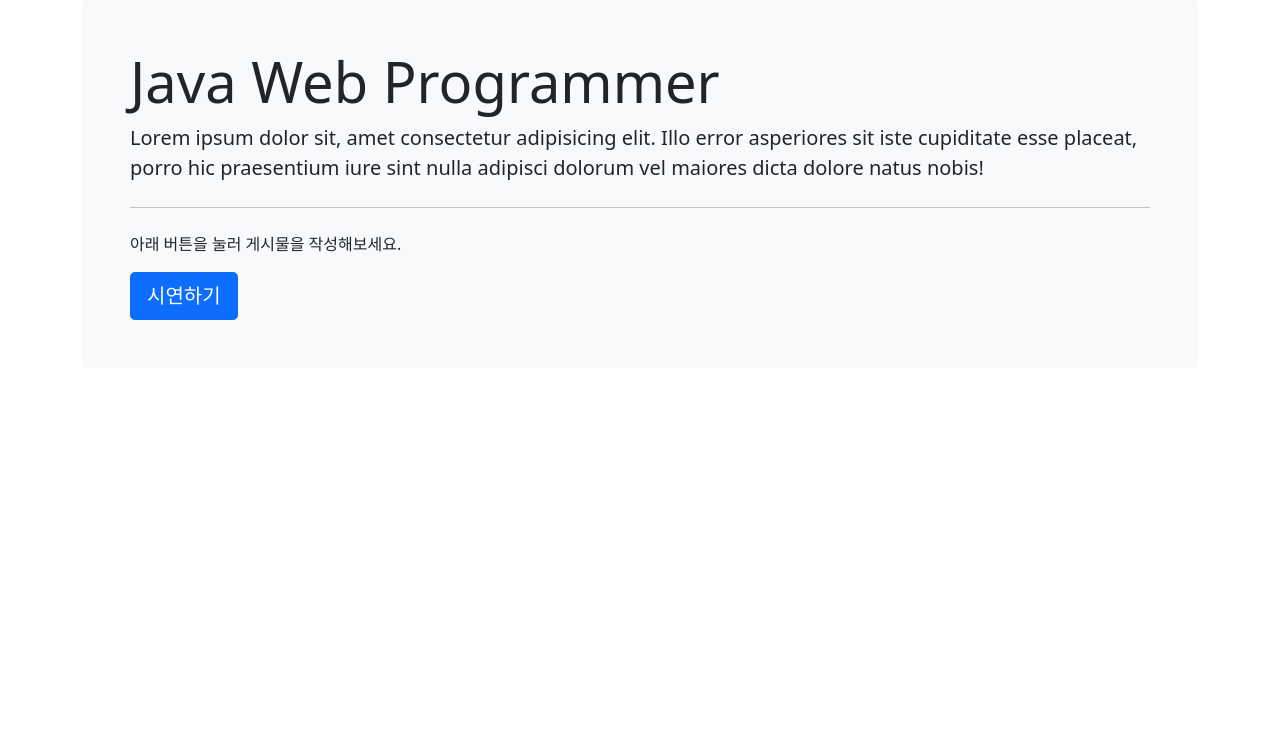
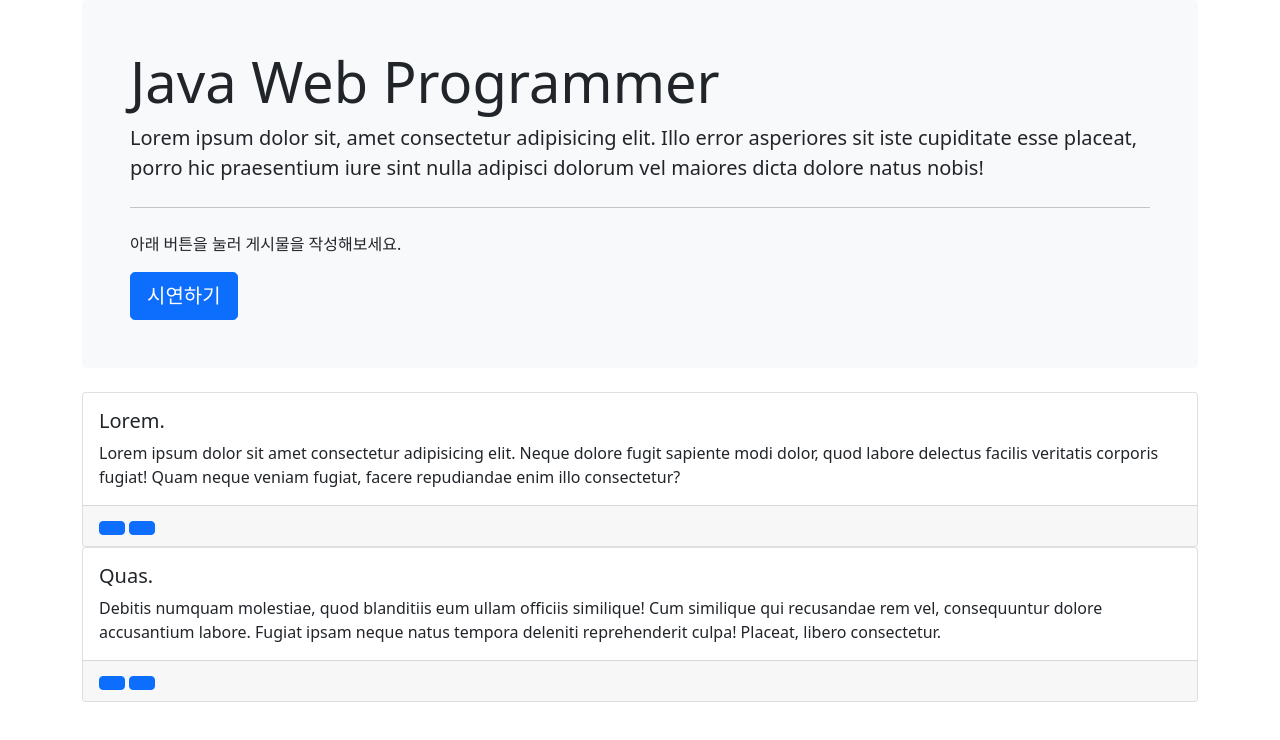
Before and after one commit to jspark922/jspark922.github.io, a plain HTML site: page index.html in a window 1280 px wide. Drawn offline with nearby package versions, Linux system fonts and the light colour scheme.

Commit message:
Update index.html

```diff
--- a/index.html
+++ b/index.html
@@ -40,6 +40,45 @@
         </div>
     </div>
 
+    <div class="container">
+        <div class="row">
+            <div class="col">
+
+                <div class="card-deck">
+                    <div class="card">
+                        <div class="card-body">
+                            <h5 class="card-title">
+                                Lorem.
+                            </h5>
+                            <p class="card-text">
+                                Lorem ipsum dolor sit amet consectetur adipisicing elit. Neque dolore fugit sapiente modi dolor, quod labore delectus facilis veritatis corporis fugiat! Quam neque veniam fugiat, facere repudiandae enim illo consectetur?
+                            </p>
+                        </div>
+                        <div class="card-footer">
+                            <a href="" class="btn btn-primary"></a>
+                            <a href="" class="btn btn-primary"></a>
+                        </div>
+                    </div>
+                    <div class="card">
+                        <div class="card-body">
+                            <h5 class="card-title">
+                                Quas.
+                            </h5>
+                            <p class="card-text">
+                                Debitis numquam molestiae, quod blanditiis eum ullam officiis similique! Cum similique qui recusandae rem vel, consequuntur dolore accusantium labore. Fugiat ipsam neque natus tempora deleniti reprehenderit culpa! Placeat, libero consectetur.
+                            </p>
+                        </div>
+                        <div class="card-footer">
+                            <a href="" class="btn btn-primary"></a>
+                            <a href="" class="btn btn-primary"></a>
+                        </div>
+                    </div>
+                </div>
+
+            </div>
+        </div>
+    </div>
+
 
 </body>
 </html>
```
